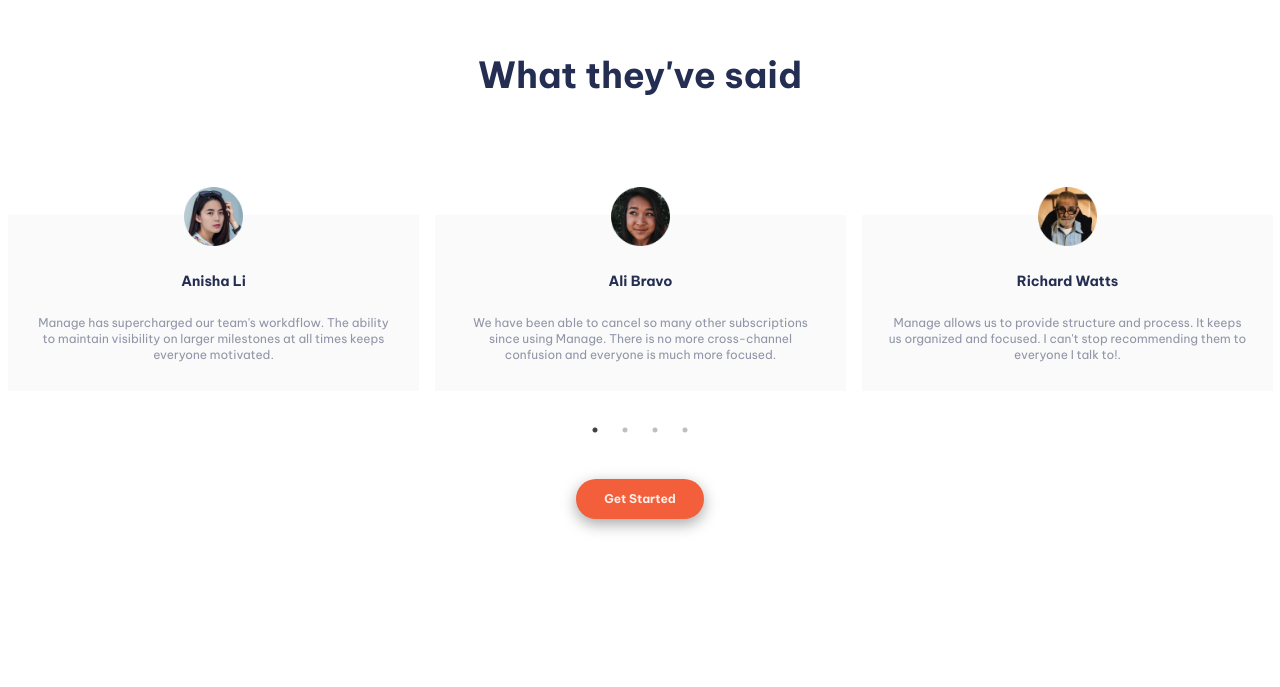
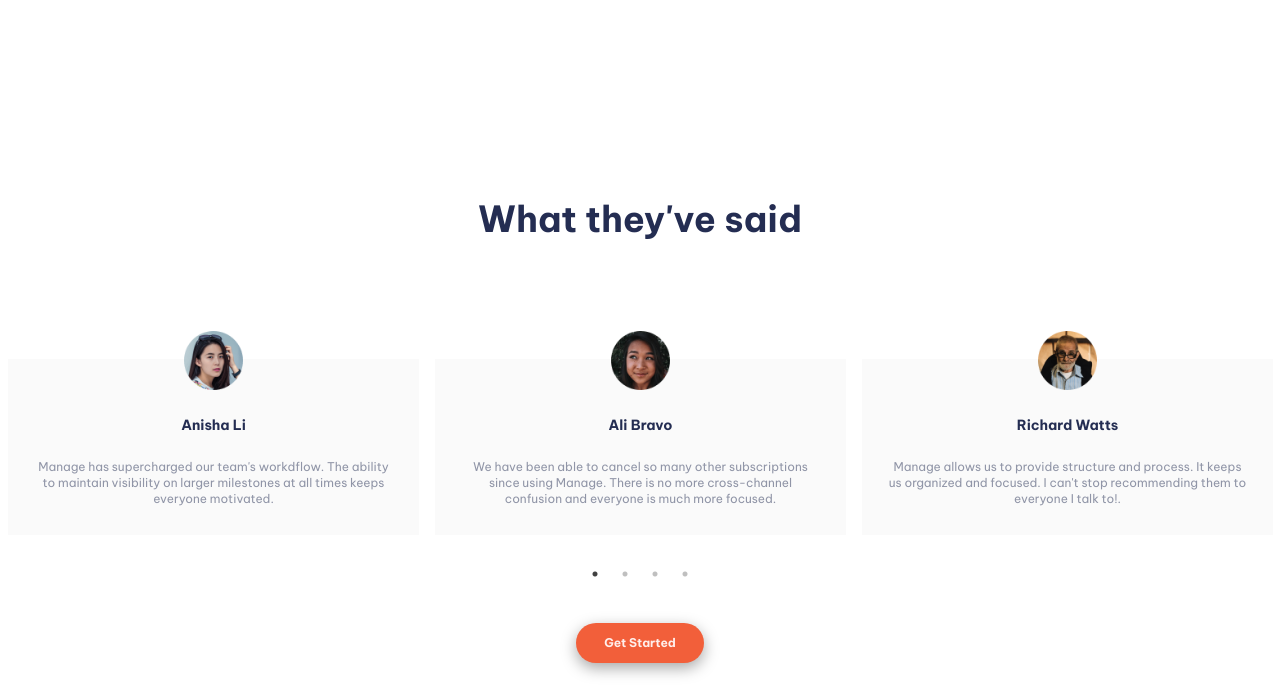
Before and after one commit to chrisgibbo/Manage-Landing-Page, a React (Create React App) app in the folder manage-landing-page/: page / in a window 1280 px wide. Shown: the part 1713-2400 px from the top of the page. Built offline with nearby package versions, Linux system fonts and the light colour scheme.

Commit message:
added flex, centered the page

```diff
--- a/manage-landing-page/src/testimonialSection.js
+++ b/manage-landing-page/src/testimonialSection.js
@@ -5,7 +5,7 @@ import "./App.css";
 
 function testimonialSection() {
   return (
-    <div className="text-center pt-12 h-screen box-border font-BeVietnamPro">
+    <div className="text-center flex flex-col justify-center pt-12 h-screen box-border font-BeVietnamPro">
       <div className="mb-16">
         <h1 className="text-4xl font-bold darkBlue pb-20">What they've said</h1>
         <SimpleSlider />
```
